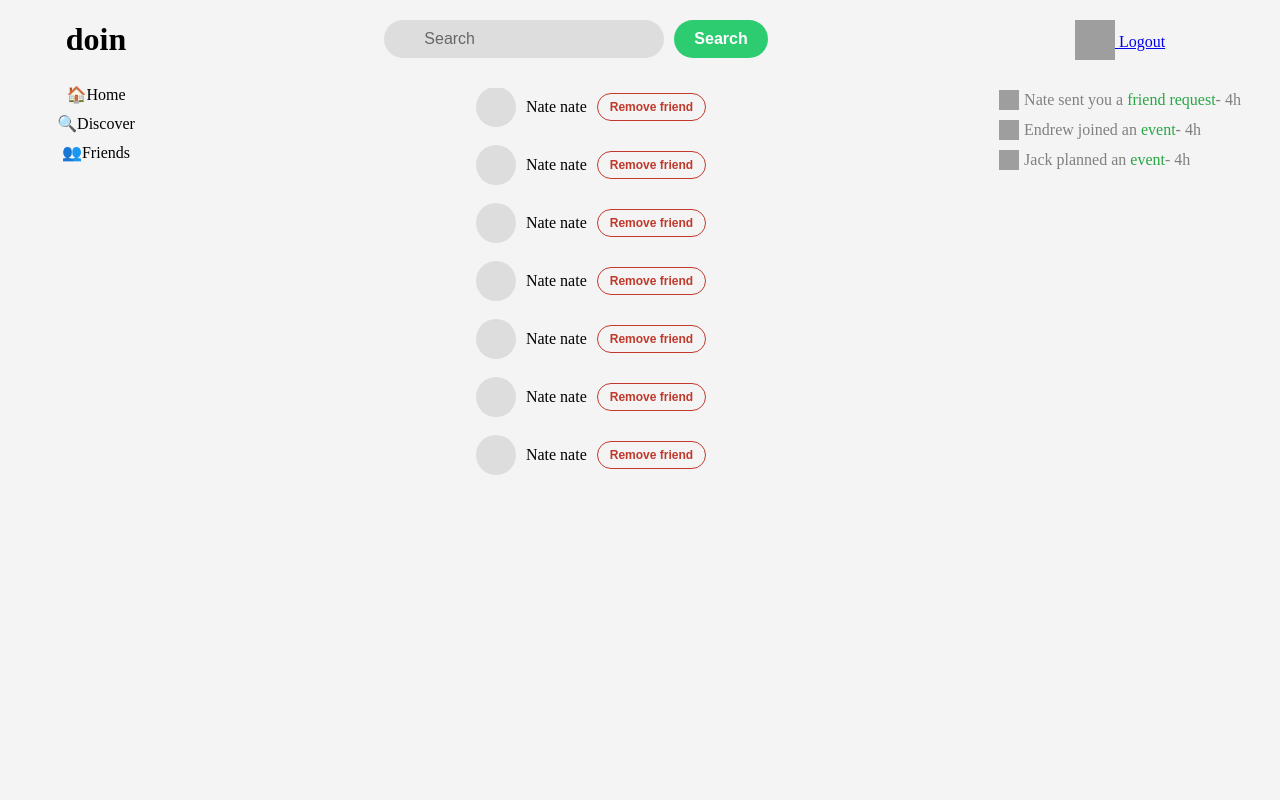
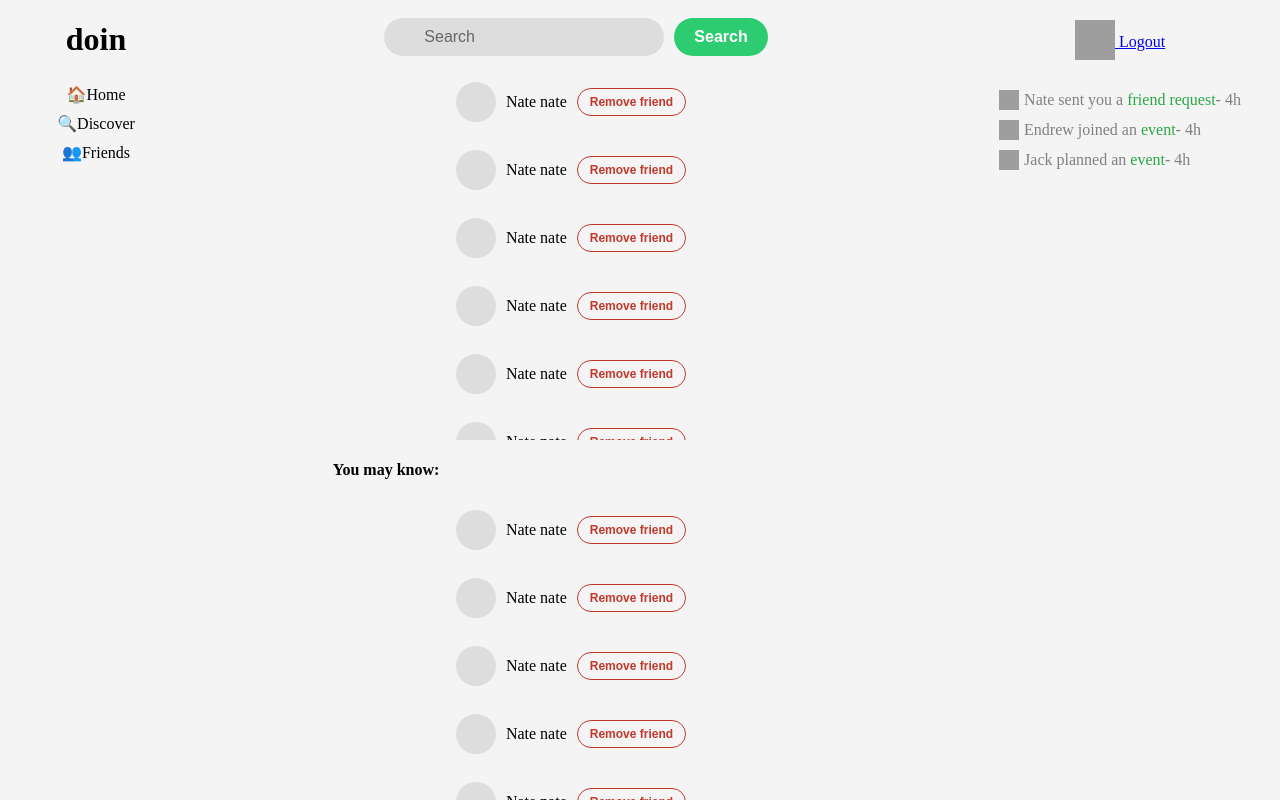
Before and after one commit to s-brown01/Doin, an Angular app in the folder doin-frontend/: page /friends in a window 1280 px wide. Built offline with nearby package versions, Linux system fonts and the light colour scheme; grey boxes are pictures that could not be loaded.

Commit message:
fixed friends page - markup

```diff
--- a/doin-frontend/package.json
+++ b/doin-frontend/package.json
@@ -27,7 +27,7 @@
     "zone.js": "~0.14.2"
   },
   "devDependencies": {
-    "@angular-devkit/build-angular": "^17.0.3",
+    "@angular-devkit/build-angular": "^17.3.9",
     "@angular/cli": "^17.0.3",
     "@angular/compiler-cli": "^17.0.0",
     "@types/express": "^4.17.17",
--- a/doin-frontend/src/app/friends/friends.component.css
+++ b/doin-frontend/src/app/friends/friends.component.css
@@ -1,27 +1,48 @@
+.friends-wrapper {
+  height: 100vh; /* Full viewport height */
+  display: flex;
+  flex-direction: column;
+}
+
+.search-friends {
+  display: flex;
+  flex-direction: column;
+  align-items: center;
+  justify-content: center;
+  height: 55%; /* Adjusted to use percentage */
+  width: 100%;
+  overflow: hidden;
+}
+
 ul {
   display: flex;
+  flex-direction: column;
   align-items: center;
-  justify-content: center;
-  flex-direction: column;
+  justify-content: flex-start;
   width: 100%;
+  height: 100%;
   overflow-y: auto;
-  margin-top: 10px;
+  padding: 0;
+  margin: 0;
+}
+
+ul > * {
+  margin: 5px 0;
 }
 
 .search-container {
   display: flex;
   align-items: center;
-  margin-bottom: 20px;
+  height: 20%;
 }
 
 .search-input {
   width: 200px;
-  padding: 10px 40px 10px 40px;
+  padding: 10px 40px;
   border-radius: 20px;
   border: none;
   outline: none;
   background-color: #ddd;
-  position: relative;
   font-size: 16px;
 }
 
@@ -45,24 +66,21 @@ ul {
   background-color: #27ae60;
 }
 
-.search-icon {
-  position: absolute;
-  left: 10px;
-  top: 50%;
-  transform: translateY(-50%);
-  font-size: 20px;
-  color: #666;
-}
-
-.search-wrapper {
-  position: relative;
-}
-
-.search-friends {
-  margin-top: 20px;
+.may-know {
+  height: 45%;
+  width: 100%;
   display: flex;
-  height: 60vh;
   flex-direction: column;
   align-items: center;
   justify-content: center;
 }
+
+.may-know-list{
+  height: 100%;
+  overflow-y: auto;
+
+}
+
+.may-know h4 {
+  margin-right: 380px;
+}
--- a/doin-frontend/src/app/friends/friends.component.html
+++ b/doin-frontend/src/app/friends/friends.component.html
@@ -1,10 +1,7 @@
 <div class="friends-wrapper">
   <div class="search-friends">
     <div class="search-container">
-      <div class="search-wrapper">
-        <span class="search-icon">&#128269;</span>
-        <input type="text" class="search-input" placeholder="Search" />
-      </div>
+      <input type="text" class="search-input" placeholder="Search" />
       <button class="search-button">Search</button>
     </div>
     <ul>
@@ -19,5 +16,18 @@
       <app-friend-list></app-friend-list>
     </ul>
   </div>
-  <div class="may-know"></div>
+  <div class="may-know">
+    <h4>You may know:</h4>
+    <div class="may-know-list">
+      <ul>
+        <app-friend-list></app-friend-list>
+        <app-friend-list></app-friend-list>
+        <app-friend-list></app-friend-list>
+        <app-friend-list></app-friend-list>
+        <app-friend-list></app-friend-list>
+        <app-friend-list></app-friend-list>
+        <app-friend-list></app-friend-list>
+      </ul>
+    </div>
+  </div>
 </div>
```
Also changed, not shown: 1 other file (tests, documents, lock files or other folders).
